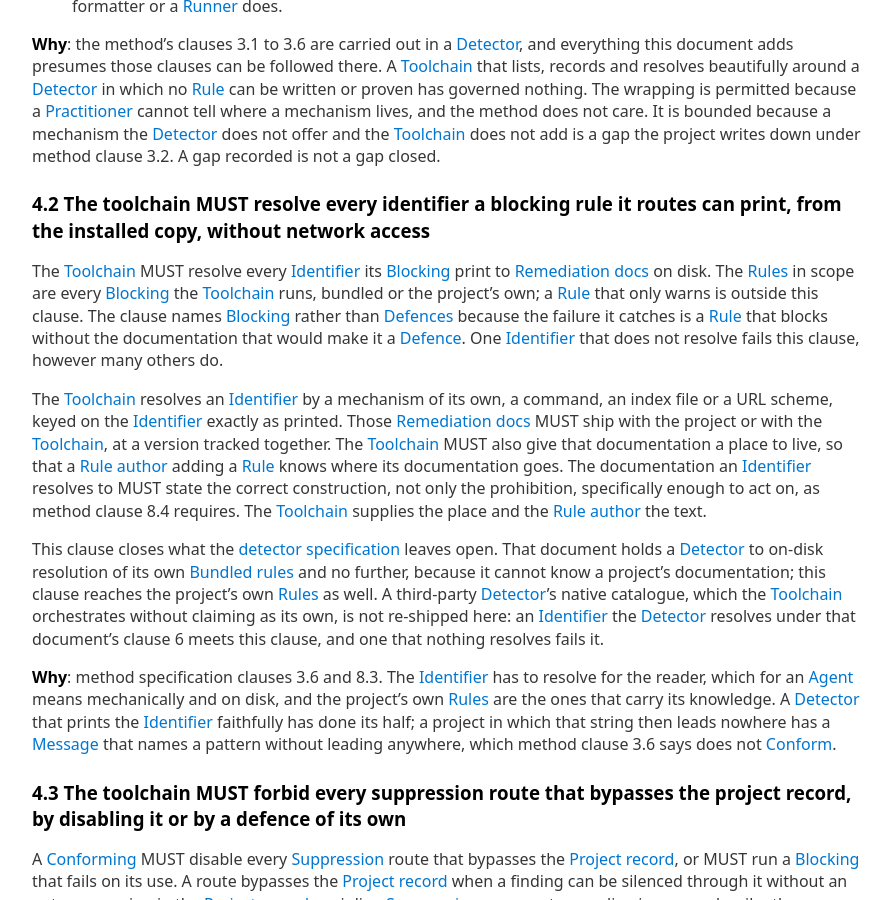
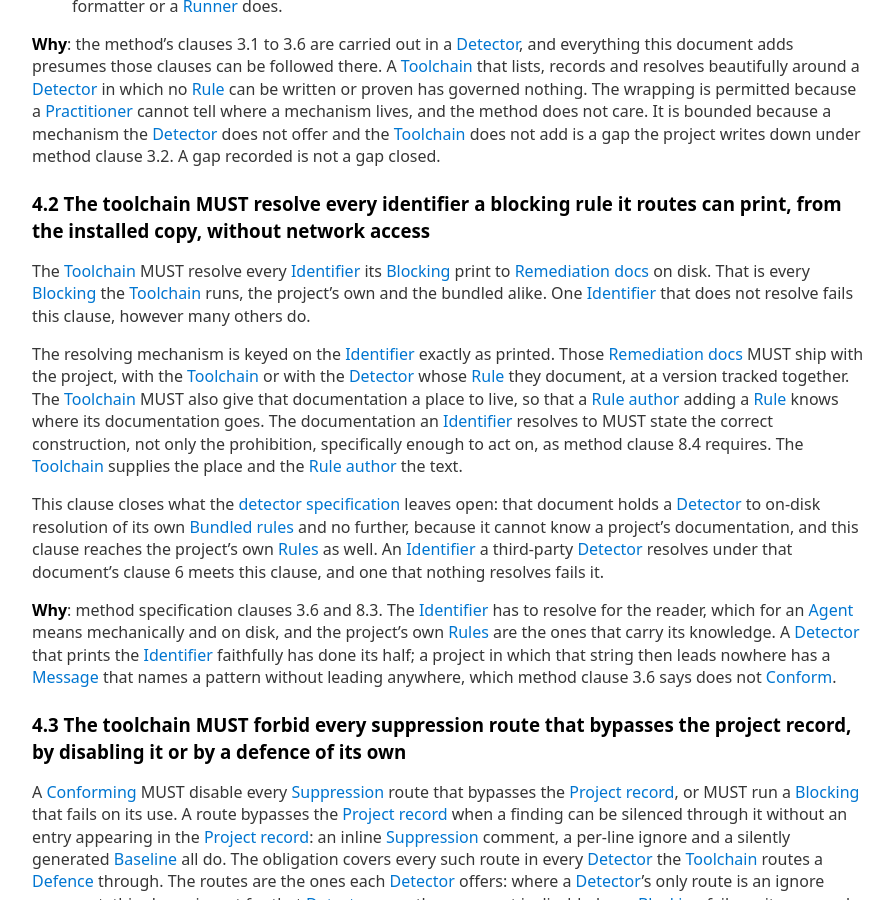
Before and after one commit to Defence-Before-Fix/defence-before-fix.github.io, a Jekyll site: the page built from TOOLING-SPEC.md, in a window 1280 px wide and 900 px high, scrolled down 3989 px. Shown: the whole window, without its empty margins (192-1085 px from the left). Built offline with Jekyll 4.4.1, drawn with Linux system fonts in a browser that asks for light colours; our own code applies the rules of GitHub Pages for plain Markdown files; some of the changed text lies outside the part shown.

Commit message:
Toolchain 4.2 says only what it requires; 4.1 and section 1 agree on restating
After run 68: clause 4.2 states its obligation on the project's own rules and bundled rules
alike, with no sentence on defences, no list of mechanisms and no third-party catalogue
"not re-shipped", and its remediation docs may ship with the detector whose rule they
document; clause 4.1 and section 1 both say a clause that rests on the detector specification
restates it far enough to grade what a toolchain's evidence shows.

Co-Authored-By: Claude Fable 5.1 <noreply@anthropic.com>

```diff
--- a/TOOLING-SPEC.md
+++ b/TOOLING-SPEC.md
@@ -41,7 +41,8 @@ part of its [Toolchain] and are judged as such.
 
 **How to read this document.** A [Toolchain] can be graded from this document alone. Where a
 clause rests on the [detector specification](DETECTOR-SPEC.md), as clauses 4.1, 4.2 and 4.4 do,
-the clause says in its own words what that document requires of the [Detector]. The
+it restates what that document requires of the [Detector], far enough to grade what a
+[Toolchain]'s evidence shows. The
 table in section 2 glosses every term it borrows. Each clause states its obligation in its heading
 and first sentence, and the **Why** paragraph beneath is reasoning, not a further requirement. A
 link is there for depth and is not a prerequisite for the sentence that carries it.
@@ -113,14 +114,14 @@ any row and the failure mode is visible too: either half alone leaves the [Pract
 A [Toolchain] MUST NOT route a [Defence] through a [Detector] that does not
 [Conform] to [the detector specification](DETECTOR-SPEC.md). That document's MUSTs are those of
 its sections 4 to 7, and this clause holds the [Detector] to every one of them. The sentences
-that follow summarise the ones most often failed, so that a reader with this document alone can
-see what the clause mostly turns on; they are a summary, not the test. The
+that follow restate the ones most often failed, far enough for a reader with this document
+alone to grade what a [Toolchain]'s evidence shows. The
 [Detector] hosts bespoke [Rules]. It runs one [Rule] on its own against supplied
 code. It prints a stable [Identifier] with every finding. It runs locally, down to one file, with
 the result in the command's own output and nothing reportable only through a hosted service. It
 resolves every [Identifier] a [Bundled rule] can print to documentation shipped with it, offline.
 It makes any inline [Suppression] route detectable or disableable. A [Detector] that fails any
-one of that document's MUSTs, summarised here or not, fails this clause after wrapping. Three
+one of that document's MUSTs, restated here or not, fails this clause after wrapping. Three
 points govern how that is met.
 
 1. **Wrapping is permitted.** The [Toolchain] MAY supply a mechanism the
@@ -163,28 +164,24 @@ clause 3.2. A gap recorded is not a gap closed.
 ### 4.2 The toolchain MUST resolve every identifier a blocking rule it routes can print, from the installed copy, without network access
 
 The [Toolchain] MUST resolve every [Identifier] its [Blocking] [Rules] print to
-[Remediation docs] on disk. The [Rules] in scope are every [Blocking] [Rule] the [Toolchain]
-runs, bundled or the project's own; a [Rule] that only warns is outside this clause. The clause
-names [Blocking] [Rules] rather than [Defences] because the failure it catches is a [Rule] that
-blocks without the documentation that would make it a [Defence]. One [Identifier] that does not
-resolve fails this clause, however many others do.
+[Remediation docs] on disk. That is every [Blocking] [Rule] the [Toolchain] runs, the project's
+own and the bundled alike. One [Identifier] that does not resolve fails this clause, however
+many others do.
 
-The [Toolchain] resolves an [Identifier] by a mechanism of its own, a command, an index file or
-a URL scheme, keyed on the [Identifier] exactly as printed. Those [Remediation docs] MUST ship
-with the project or with the [Toolchain], at a version tracked together. The
+The resolving mechanism is keyed on the [Identifier] exactly as printed. Those
+[Remediation docs] MUST ship with the project, with the [Toolchain] or with the [Detector]
+whose [Rule] they document, at a version tracked together. The
 [Toolchain] MUST also give that documentation a place to live, so that a
 [Rule author] adding a [Rule] knows where its documentation goes.
 The documentation an [Identifier] resolves to MUST state the correct construction, not
 only the prohibition, specifically enough to act on, as method clause 8.4 requires. The
 [Toolchain] supplies the place and the [Rule author] the text.
 
-This clause closes what the [detector specification](DETECTOR-SPEC.md) leaves open. That document holds a
-[Detector] to on-disk resolution of its own [Bundled rules] and
-no further, because it cannot know a project's documentation; this clause reaches the project's
-own [Rules] as well. A third-party [Detector]'s
-native catalogue, which the [Toolchain] orchestrates without claiming as its own, is not
-re-shipped here: an [Identifier] the [Detector] resolves under that document's clause 6 meets
-this clause, and one that nothing resolves fails it.
+This clause closes what the [detector specification](DETECTOR-SPEC.md) leaves open: that
+document holds a [Detector] to on-disk resolution of its own [Bundled rules] and no further,
+because it cannot know a project's documentation, and this clause reaches the project's own
+[Rules] as well. An [Identifier] a third-party [Detector] resolves under that document's clause
+6 meets this clause, and one that nothing resolves fails it.
 
 **Why**: method specification clauses 3.6 and 8.3. The [Identifier] has to resolve for the
 reader, which for an [Agent] means mechanically and on disk, and the project's own
```
Also changed, not shown: CHANGELOG.md.
